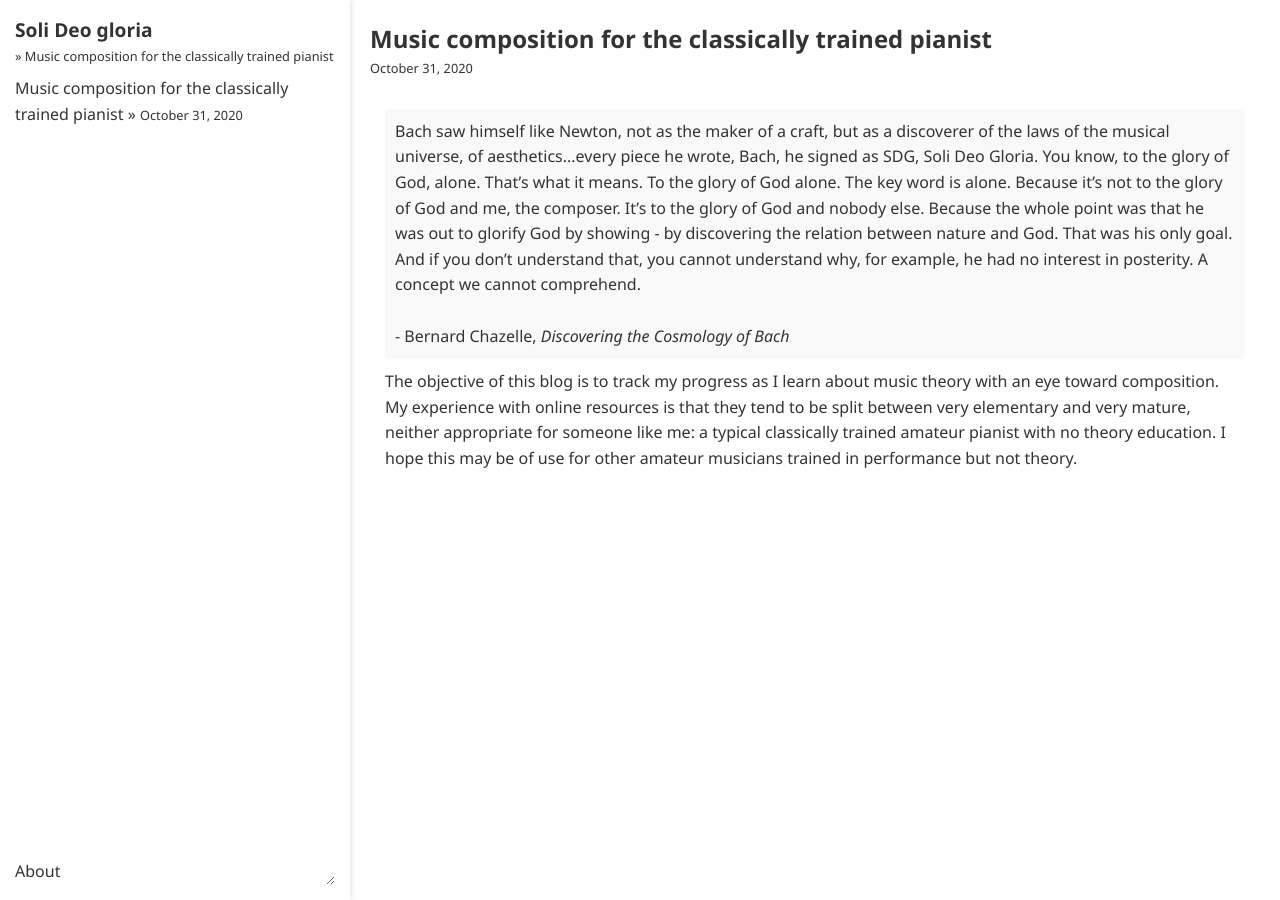
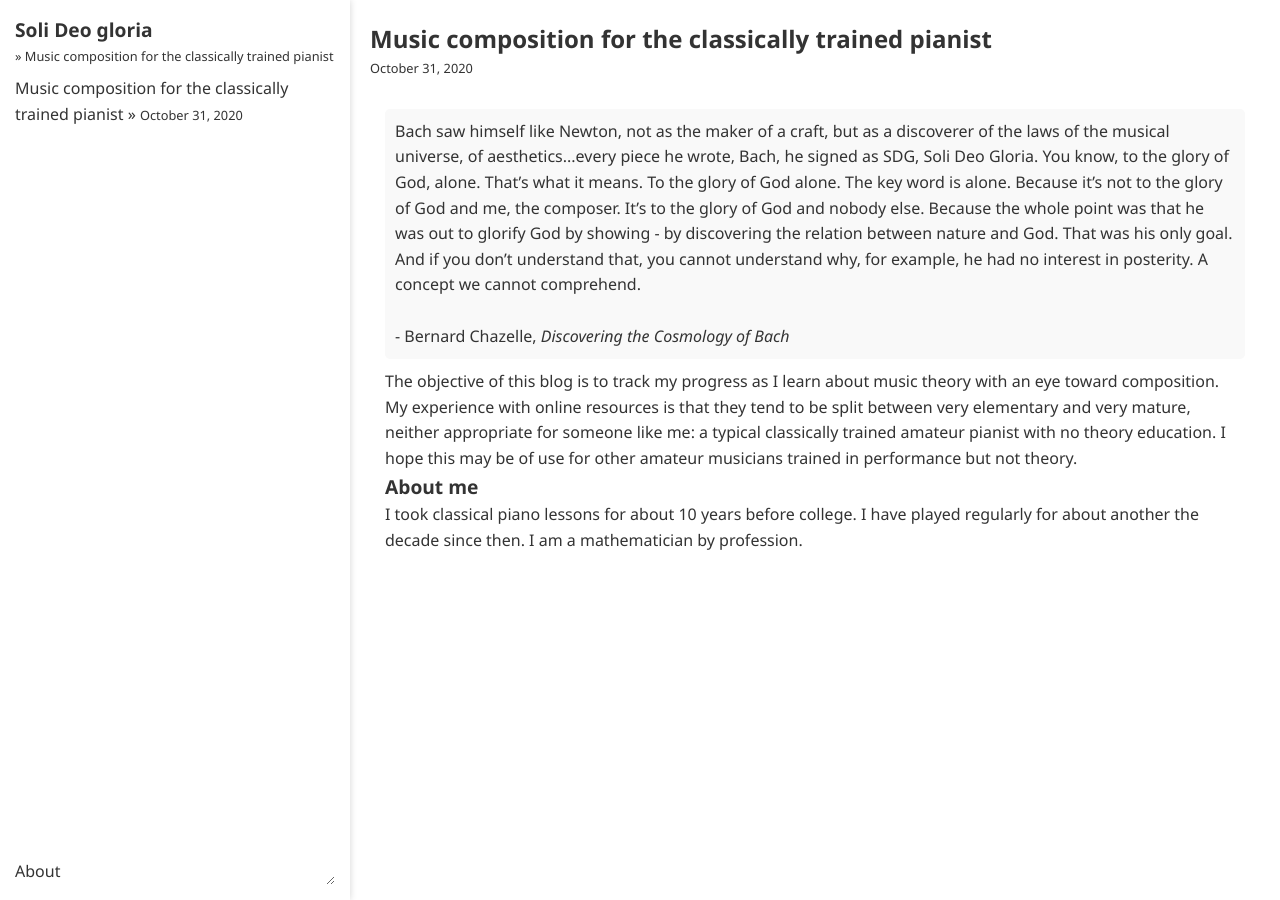
Before and after one commit to ansyblenetwork/sdg, a Jekyll site: the page built from _posts/2020-10-31-music-composition-for-the-classically-trained.html, in a window 1280 px wide. Built offline with Jekyll 4.4.1, drawn with Linux system fonts in a browser that asks for light colours.

Commit message:
Update 2020-10-31-music-composition-for-the-classically-trained.html

```diff
--- a/_posts/2020-10-31-music-composition-for-the-classically-trained.html
+++ b/_posts/2020-10-31-music-composition-for-the-classically-trained.html
@@ -10,3 +10,7 @@ title: "Music composition for the classically trained pianist"
 </div>
 
 The objective of this blog is to track my progress as I learn about music theory with an eye toward composition. My experience with online resources is that they tend to be split between very elementary and very mature, neither appropriate for someone like me: a typical classically trained amateur pianist with no theory education. I hope this may be of use for other amateur musicians trained in performance but not theory.
+
+<h2>About me</h2>
+
+I took classical piano lessons for about 10 years before college. I have played regularly for about another the decade since then. I am a mathematician by profession.
```
